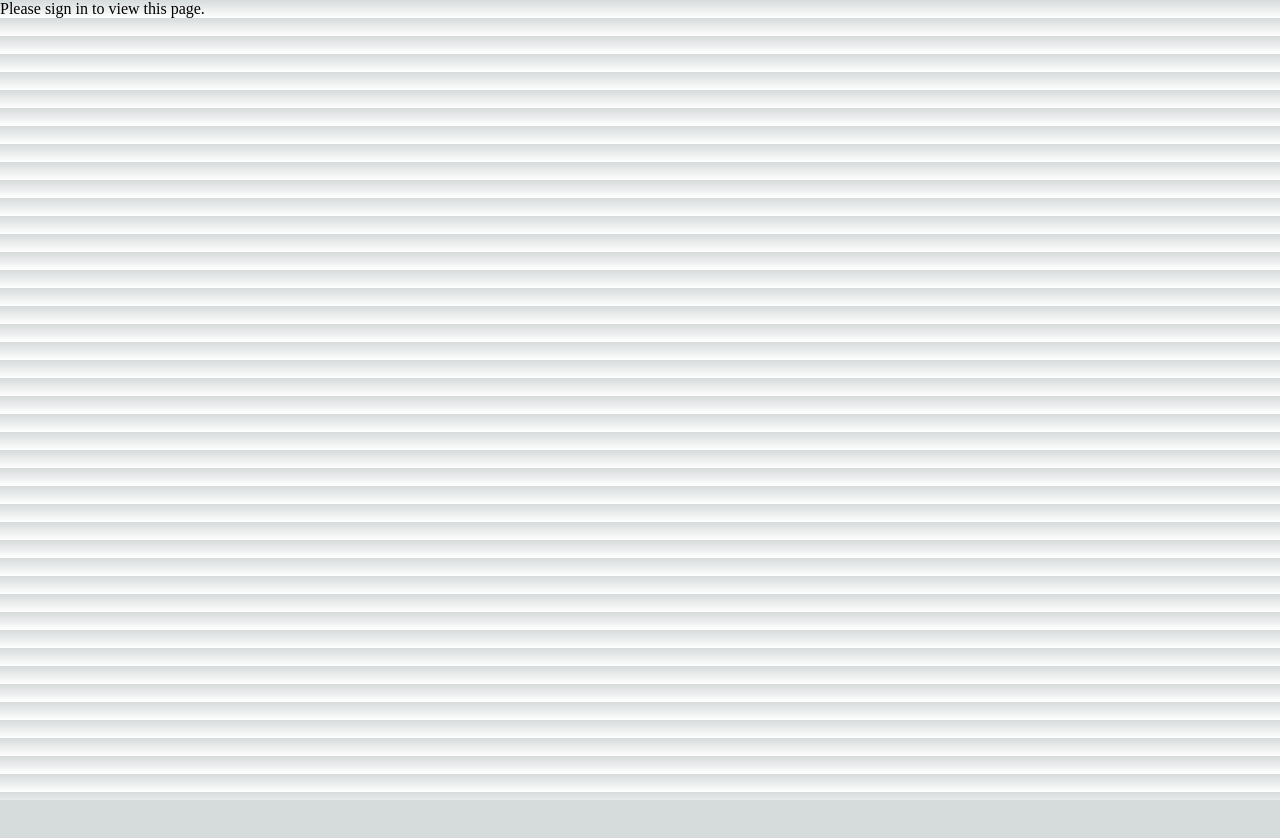
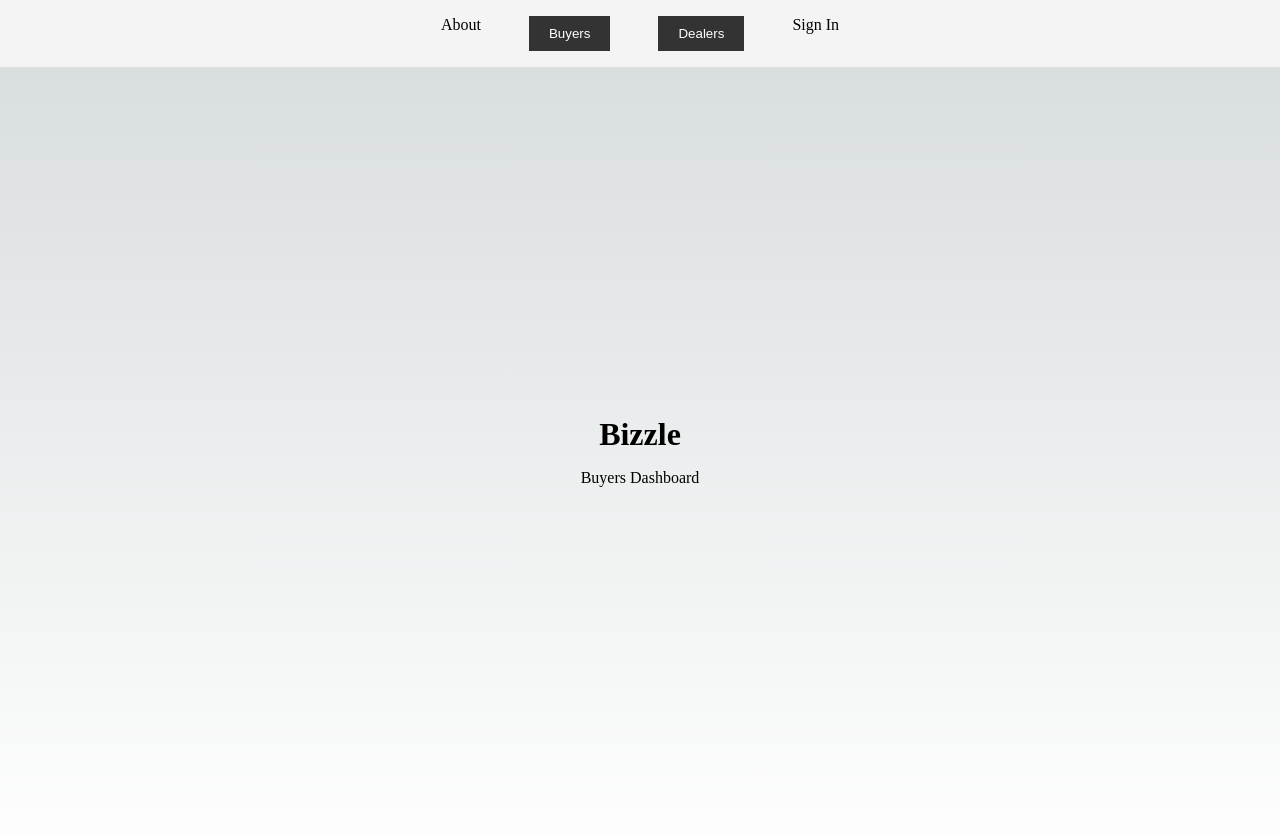
Before and after one commit to wsw954/csa-2, a Next.js app: page /buyers/dashboard in a window 1280 px wide. Shown: the top 838 px of the page. Before the commit the page ends 800 px from the top, so only its background shows below. Built offline with nearby package versions, Linux system fonts and the light colour scheme; no server answers.

Commit message:
Commit 9:Add code to NavBar, api/users/, buyers/login to retrieve and display username in protected pages

```diff
--- a/components/global/NavBar.js
+++ b/components/global/NavBar.js
@@ -1,9 +1,40 @@
-import React from "react";
+import React, { useState, useEffect } from "react";
 import Link from "next/link";
 import SimpleDropdown from "../utils/SimpleDropdown";
 import styles from "@/styles/Home.module.css";
+import axios from 'axios';
+import { useSession, signOut } from 'next-auth/react';
+import { useRouter } from 'next/router';
 
 const NavBar = () => {
+ const { data: session } = useSession();
+ const [username, setUsername] = useState(null);
+ const router = useRouter();
+
+  useEffect(() => {
+    if (!session || !session.user.email)  return; // Exit early if there's no session
+
+    async function fetchUsername() {
+      try {
+        const response = await axios.get(`/api/users?action=get-username&email=${session.user.email}`);
+        setUsername(response.data.username);
+      } catch (error) {
+        console.error("Error fetching username:", error);
+      }
+    }
+    fetchUsername();
+  }, [session]);
+
+
+  const handleAuthClick = () => {
+    if (session) {
+      signOut();
+    } else {
+      router.push('/buyers/login');
+    }
+  };
+
+
   return (
     <nav className={styles.navbar}>
       <ul className={styles.navbarList}>
@@ -22,6 +53,14 @@ const NavBar = () => {
             <Link href="/dealers/new">Create Dealer Account</Link>
           </SimpleDropdown>
         </li>
+        {session && (
+                    <li className={styles.navbarItem}>
+                        {username}
+                    </li>
+                )}
+         <li className={styles.navbarItem} onClick={handleAuthClick}>
+          {session ? "Sign Out" : "Sign In"}
+        </li>
       </ul>
     </nav>
   );
--- a/pages/api/users.js
+++ b/pages/api/users.js
@@ -25,7 +25,7 @@ export default async function handler(req, res) {
   });
 
   // Extract query parameters
-  const { action, username, email, context } = req.query;
+  const { action, username, email, context} = req.query;
 
   if (req.method === "GET") {
     switch (action) {
@@ -46,6 +46,12 @@ export default async function handler(req, res) {
           return res.status(409).json({ error: "Email already exists" });
         }
         break;
+        case "get-username":
+          if (!email) return res.status(400).json({ error: "Missing userID parameter" });
+          const user = await User.findOne({ email });
+          if (!user) return res.status(404).json({ error: "User not found" });
+          return res.status(200).json({ username: user.username });
+          break;
       default:
         return res.status(400).json({ error: "Invalid action" });
     }
--- a/pages/buyers/dashboard.js
+++ b/pages/buyers/dashboard.js
@@ -1,12 +1,28 @@
-import { useSession } from 'next-auth/react';
+
+import NavBar from "/components/global/NavBar";
+import styles from "@/styles/Home.module.css";
+
 
 export default function Dashboard() {
-  const { data: session } = useSession();
 
-  if (!session) {
-    return <div>Please sign in to view this page.</div>;
-  }
 
-  // Rest of your dashboard code
-  return <div>Welcome to Buyers Dashboard.</div>
+
+  return     (
+    <div>
+      <div>
+        <NavBar />
+      </div>
+      <main className={styles.main}>
+        <h1 className={styles.title}>Bizzle</h1>
+        <p className={styles.description}>
+          Buyers Dashboard
+        </p>
+        <p className={styles.description}>
+
+        </p>
+        <p className={styles.description}></p>
+        <div></div>
+      </main>
+    </div>
+  )
 }
--- a/pages/buyers/new.js
+++ b/pages/buyers/new.js
@@ -22,6 +22,7 @@ export default function NewBuyer() {
     creditScore: '',
   });
   const [message, setMessage] = useState('');
+  const [registrationStatus, setRegistrationStatus] = useState('');
   const router = useRouter();
 
   const handleChange = (e) => {
@@ -68,8 +69,7 @@ export default function NewBuyer() {
            return;
        }
 
-       // Redirect to the dashboard
-       router.push('/buyers/dashboard');
+       setRegistrationStatus('Please check your email and click on the magic link to complete the registration.');
   };
 
   return (
@@ -93,6 +93,7 @@ export default function NewBuyer() {
         <button type="submit">Register</button>
       </form>
       {message && <p>{message}</p>}
+{registrationStatus && <p>{registrationStatus}</p>}
     </div>
   );
 }
```
Also changed, not shown: pages/buyers/login.js (+6 -1 lines).
